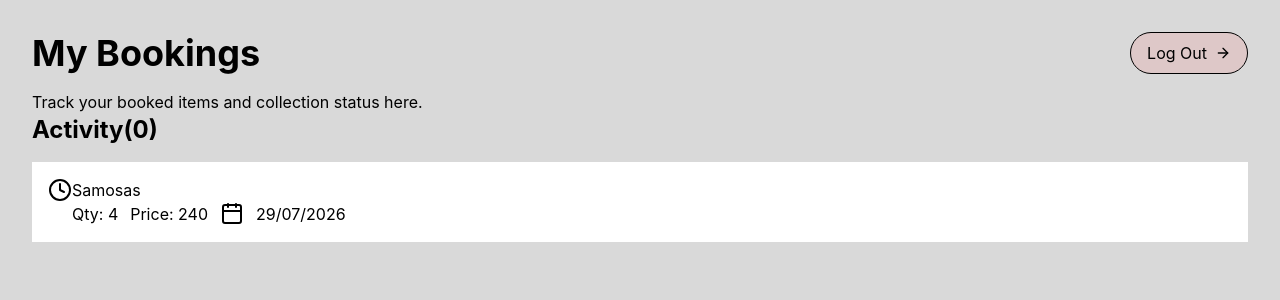
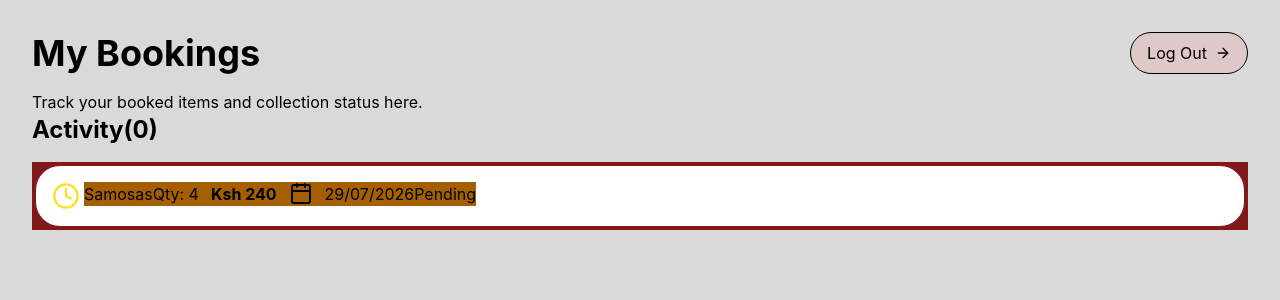
Before and after one commit to nirinakaes-dot/Usiwaste, a React (Vite) app in the folder frontend/: page / in a window 1280 px wide. Shown: the top 300 px of the page. Built offline with nearby package versions, Linux system fonts and the light colour scheme.

Commit message:
update My Bookings and Orders styles

```diff
--- a/frontend/src/pages/MyBookings.jsx
+++ b/frontend/src/pages/MyBookings.jsx
@@ -18,7 +18,7 @@ export default function MyBookings() {
             </div>
             <div>
             <p className="text-2xl font-bold mb-4">Activity(0)</p>
-            <div className="bg-green-100">
+            <div className="bg-red-900 p-1">
                 <Orders />
             </div>
             </div>
--- a/frontend/src/pages/Orders.jsx
+++ b/frontend/src/pages/Orders.jsx
@@ -5,15 +5,18 @@ import ListingCard from "../components/ListingCard";
 
 export default function Orders() {
     return (
-        <div className="bg-white p-4 flex">
-            <Clock text-yellow-400 h-4 />
-           <div>
+        <div className="bg-white p-4 flex rounded-3xl">
+            <Clock className='text-yellow-300 h-7 w-7 font-bold mr-1 '/>
+            <div>
+           <div className='bg-yellow-700 flex justify space-between'>
             <p>Samosas</p>
             <div className="flex gap-3 items-center">
                 <span>Qty: 4</span>
-                <span>Price: 240</span>
+                <span className='font-bold'> Ksh 240</span>
                 <Calendar/>
-                <span text-red-500 h-4 flex items-center> 29/07/2026 </span>
+                <span classsName = "font-red-500 h-4 flex items-center"> 29/07/2026 </span>
+            </div>
+            <span>Pending</span>
             </div>
            </div>
         </div>
```
